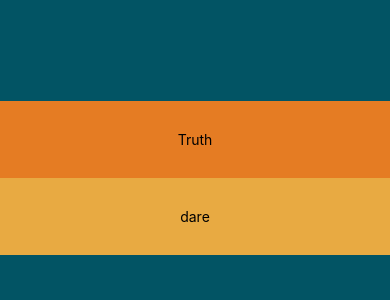
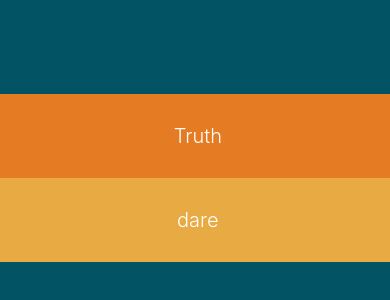
Before and after one commit to alifertah/truth-or-dare, a React Native app: screen / in a window 390 px wide. Shown: the part 244-544 px from the top of the page. Built offline with nearby package versions, Linux system fonts and the light colour scheme.

Commit message:
adding costume styling tot the text components

```diff
--- a/App.js
+++ b/App.js
@@ -10,7 +10,6 @@ const actions = [{name:"Truth", fun:"fetchTruth", value:"truth"},
 
 export default function App() {
   const [truth, setTruth] = useState("")
-  const [tod, setTod] = useState("")
 
   const setAndCall= (actionName)=>{
     if(actionName === "truth")
@@ -48,7 +47,7 @@ export default function App() {
     <View style={styles.container} >
     {actions.map((action, index) => (
         <TouchableOpacity style={index === 0 ? (styles.truth) : (styles.dare)}  key={index} onPress={()=>setAndCall(action.value)}>
-          <Text style={styles.actionText}>{action.name}</Text>
+          <Text style={styles.actionText}> {action.name}</Text>
         </TouchableOpacity>
 
     ))
@@ -85,7 +84,16 @@ const styles = StyleSheet.create({
     padding:30,
   },
   message:{
-    color:"white"
+    width:"90%",
+    fontWeight:"bold",
+    textAlign:"center",
+    fontSize: 22,
+    color:"linear-gradient(90deg, rgba(229,124,35,1) 0%, rgba(232,170,66,1) 100%)",
+
   },
-  actionText:{}
+  actionText:{
+    color:"white",
+    fontSize:20,
+    fontWeight:"300"
+  }
 })
```
